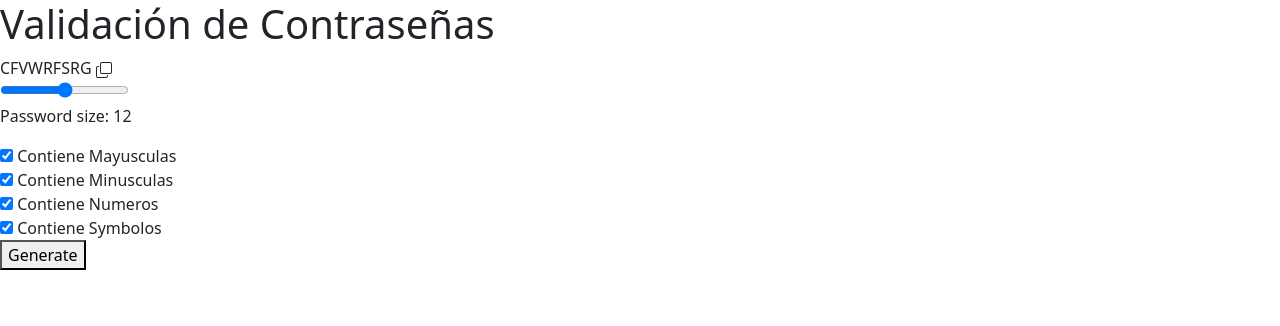
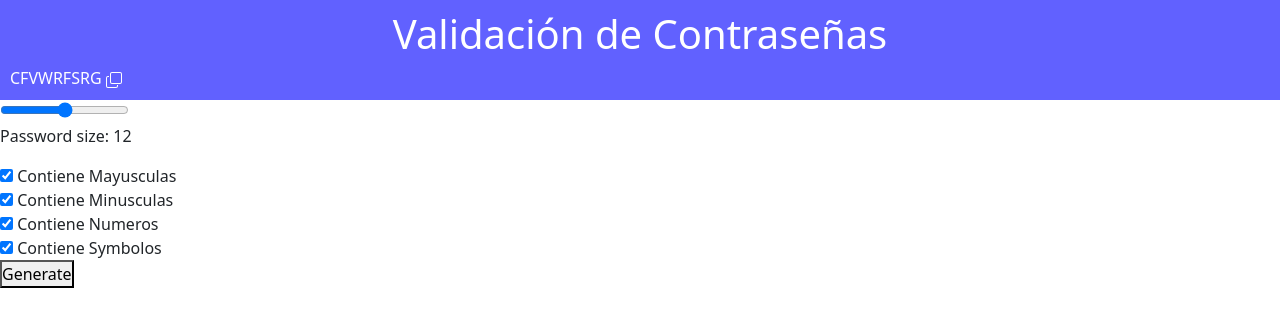
Before and after one commit to Davidhernandezn/PasswordGenerator, a plain HTML site: page index.html in a window 1280 px wide. Drawn offline with nearby package versions, Linux system fonts and the light colour scheme.

Commit message:
Preparacion de estilos

```diff
--- a/index.html
+++ b/index.html
@@ -1,5 +1,5 @@
 <!DOCTYPE html>
-<html lang="en">
+<html lang="es">
 <head>
     <meta charset="UTF-8">
     <meta http-equiv="X-UA-Compatible" content="IE=edge">
--- a/style.css
+++ b/style.css
@@ -1,2 +1,15 @@
 /* Option 2: Import via CSS */
 @import url("https://cdn.jsdelivr.net/npm/bootstrap-icons@1.3.0/font/bootstrap-icons.css");
+*{
+    margin: 0px;
+    padding: 0px;
+}
+.main-card{
+    background: rgb(97, 97, 255);
+    color: white;
+    padding: 10px;
+}
+
+h1{
+    text-align: center;
+}
```
